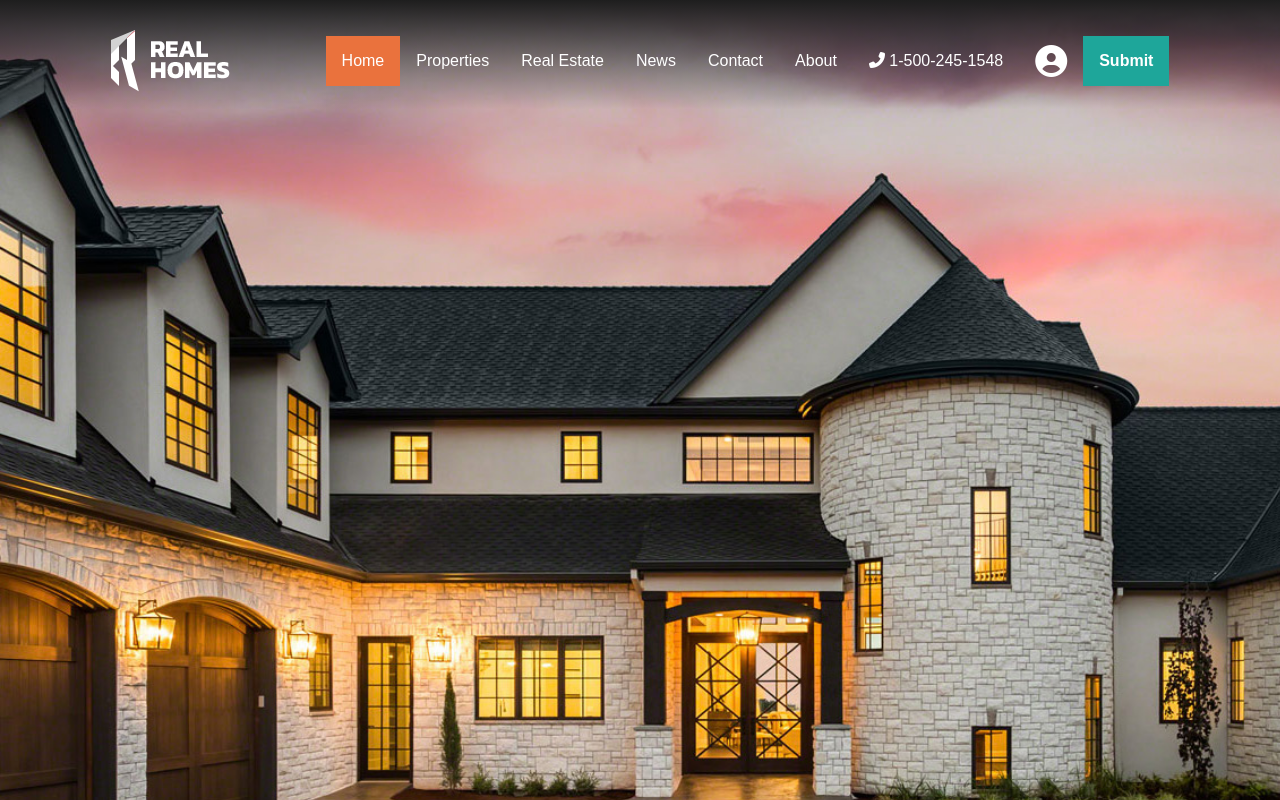
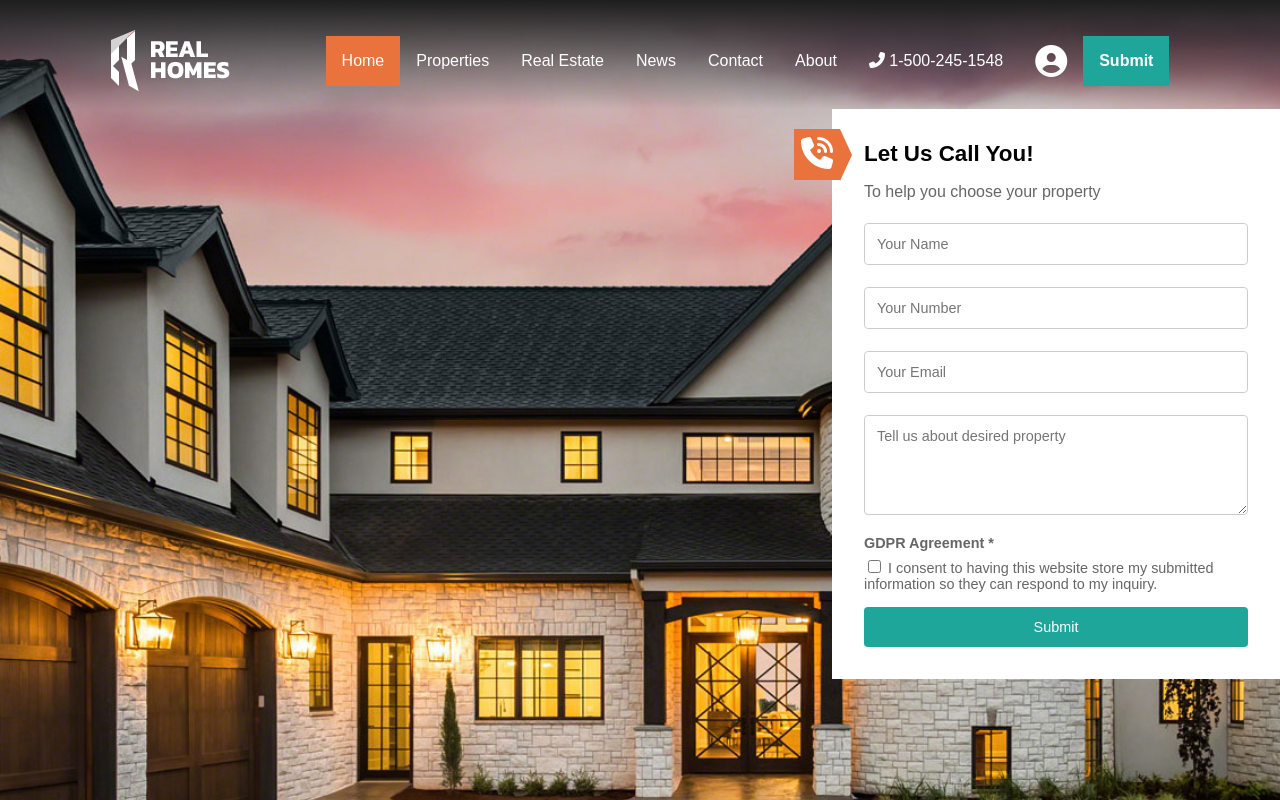
Before and after one commit to giou55/real-estate-angular, an Angular app: page / in a window 1280 px wide. Shown: the top 800 px of the page. Built offline with nearby package versions, Linux system fonts and the light colour scheme.

Commit message:
changes about calling us

```diff
--- a/src/app/app.component.html
+++ b/src/app/app.component.html
@@ -1,3 +1,4 @@
 <div id="section1">
   <app-topbar></app-topbar>
+  <app-we-call-you></app-we-call-you>
 </div>
--- a/src/app/app.module.ts
+++ b/src/app/app.module.ts
@@ -4,11 +4,15 @@ import { NgModule } from '@angular/core';
 import { AppRoutingModule } from './app-routing.module';
 import { AppComponent } from './app.component';
 import { TopbarComponent } from './topbar/topbar.component';
+import { WeCallYouComponent } from './we-call-you/we-call-you.component';
+import { SearchFormComponent } from './search-form/search-form.component';
 
 @NgModule({
   declarations: [
     AppComponent,
-    TopbarComponent
+    TopbarComponent,
+    WeCallYouComponent,
+    SearchFormComponent
   ],
   imports: [
     BrowserModule,
--- /dev/null
+++ b/src/app/search-form/search-form.component.html
@@ -0,0 +1 @@
+<p>search-form works!</p>
--- /dev/null
+++ b/src/app/search-form/search-form.component.ts
@@ -0,0 +1,15 @@
+import { Component, OnInit } from '@angular/core';
+
+@Component({
+  selector: 'app-search-form',
+  templateUrl: './search-form.component.html',
+  styleUrls: ['./search-form.component.scss']
+})
+export class SearchFormComponent implements OnInit {
+
+  constructor() { }
+
+  ngOnInit(): void {
+  }
+
+}
--- a/src/app/topbar/topbar.component.scss
+++ b/src/app/topbar/topbar.component.scss
@@ -1,3 +1,5 @@
+@import "../../../src/styles.scss";
+
 .flex-container {
   padding-top: 1.8rem;
   padding-bottom: 1rem;
@@ -29,11 +31,11 @@
 }
 
 .topnav a.active {
-  background-color: #ea723d;
+  background-color: $orangeBtn;
 }
 
 .topnav a:hover {
-  background-color: #ea723d;
+  background-color: $orangeBtn;
 }
 
 .topnav span {
@@ -47,11 +49,10 @@ span .user {
 }
 
 .topnav .submit {
-  background-color: #1ea69a;
+  background-color: $greenBtn;
   font-weight: bold;
 }
 
 .topnav .submit:hover {
-  background-color: #0f887e;
-  font-weight: bold;
+  background-color: $greenBtnHover;
 }
--- /dev/null
+++ b/src/app/we-call-you/we-call-you.component.html
@@ -0,0 +1,34 @@
+<div class="flex-container">
+  <div class="main">
+    <p class="header">Let Us Call You!</p>
+    <p>To help you choose your property</p>
+
+    <div class="container">
+      <form action="">
+
+        <input type="text" id="fname" name="firstname" placeholder="Your Name">
+
+        <input type="text" id="lname" name="lastname" placeholder="Your Number">
+
+        <input type="text" id="lname" name="lastname" placeholder="Your Email">
+
+        <textarea id="subject" name="subject" placeholder="Tell us about desired property"
+          style="height:100px"></textarea>
+
+        <p style="font-size: 0.9rem; font-weight: bold; margin-top: 0; margin-bottom: 0;">GDPR Agreement *</p>
+
+        <p style="font-size: 0.9rem; margin-top: 0.4rem;">
+          <input type="checkbox"> I consent to having this website store my submitted information so they can respond to
+          my inquiry.
+        </p>
+
+        <input type="submit" value="Submit">
+
+      </form>
+    </div>
+
+    <span class="phone-icon">
+      <i class="fas fa-phone-volume"></i>
+    </span>
+  </div>
+</div>
--- /dev/null
+++ b/src/app/we-call-you/we-call-you.component.scss
@@ -0,0 +1,75 @@
+@import "../../../src/styles.scss";
+
+.flex-container {
+  display: flex;
+  flex-wrap: nowrap;
+  justify-content: flex-end;
+}
+
+.main {
+  color: #666;
+  background-color: #fff;
+  padding: 2rem;
+  width: 30%;
+  align-self: flex-end;
+  position: relative;
+}
+
+.header {
+  font-size: 1.4rem;
+  font-weight: bold;
+  color: #000;
+  margin: 0;
+}
+
+.phone-icon {
+  background-color: $orangeBtn;
+  color: #fff;
+  position: absolute;
+  top: 20px;
+  left: -38px;
+  display: inline-block;
+  padding: 7px;
+  font-size: 2rem;
+}
+
+.phone-icon:after {
+  content: '';
+  display: block;
+  position: absolute;
+  border-top: 26px solid transparent;
+  border-bottom: 26px solid transparent;
+  border-left: 12px solid #ea723d;
+  left: 100%;
+  top: 0;
+}
+
+input[type=text],
+select,
+textarea {
+  width: 100%;
+  padding: 12px;
+  border: 1px solid #ccc;
+  border-radius: 4px;
+  box-sizing: border-box;
+  margin-top: 6px;
+  margin-bottom: 16px;
+  resize: vertical;
+  font-size: 0.9rem;
+  font-family: Arial, Helvetica, sans-serif;
+}
+
+input[type=submit] {
+  width: 100%;
+  background-color: $greenBtn;
+  color: white;
+  padding: 12px 20px;
+  border: none;
+  border-radius: 4px;
+  font-size: 0.9rem;
+  cursor: pointer;
+}
+
+input[type=submit]:hover {
+  background-color: $greenBtnHover;
+}
--- /dev/null
+++ b/src/app/we-call-you/we-call-you.component.ts
@@ -0,0 +1,15 @@
+import { Component, OnInit } from '@angular/core';
+
+@Component({
+  selector: 'app-we-call-you',
+  templateUrl: './we-call-you.component.html',
+  styleUrls: ['./we-call-you.component.scss']
+})
+export class WeCallYouComponent implements OnInit {
+
+  constructor() { }
+
+  ngOnInit(): void {
+  }
+
+}
--- a/src/styles.scss
+++ b/src/styles.scss
@@ -1,4 +1,7 @@
-/* You can add global styles to this file, and also import other style files */
+$orangeBtn: #ea723d;
+$greenBtn: #1ea69a;
+$greenBtnHover: #0f887e;
+
 body {
   margin: 0;
   padding: 0;
```
Also changed, not shown: src/app/search-form/search-form.component.scss (added), 2 other files (tests, documents, lock files or other folders).
